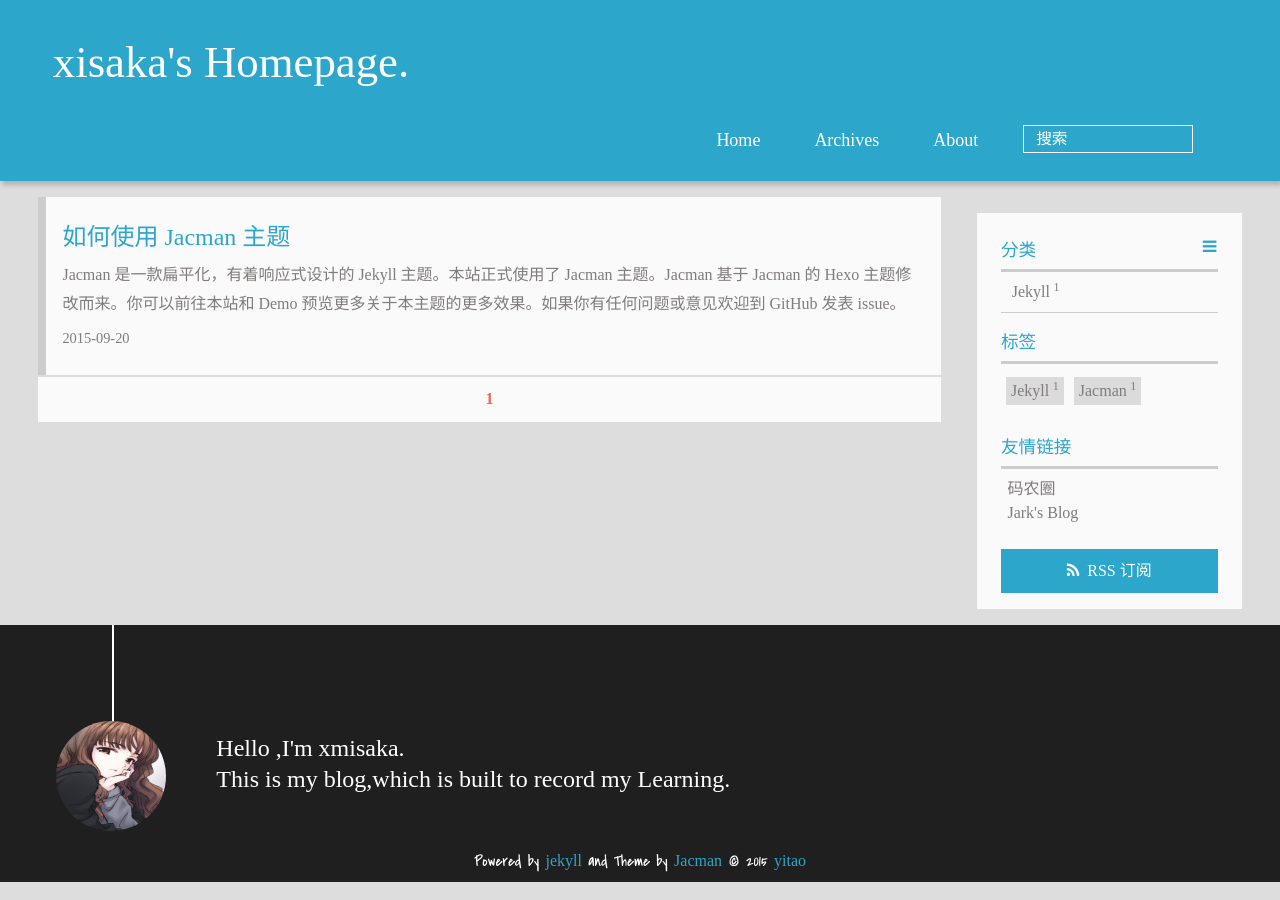
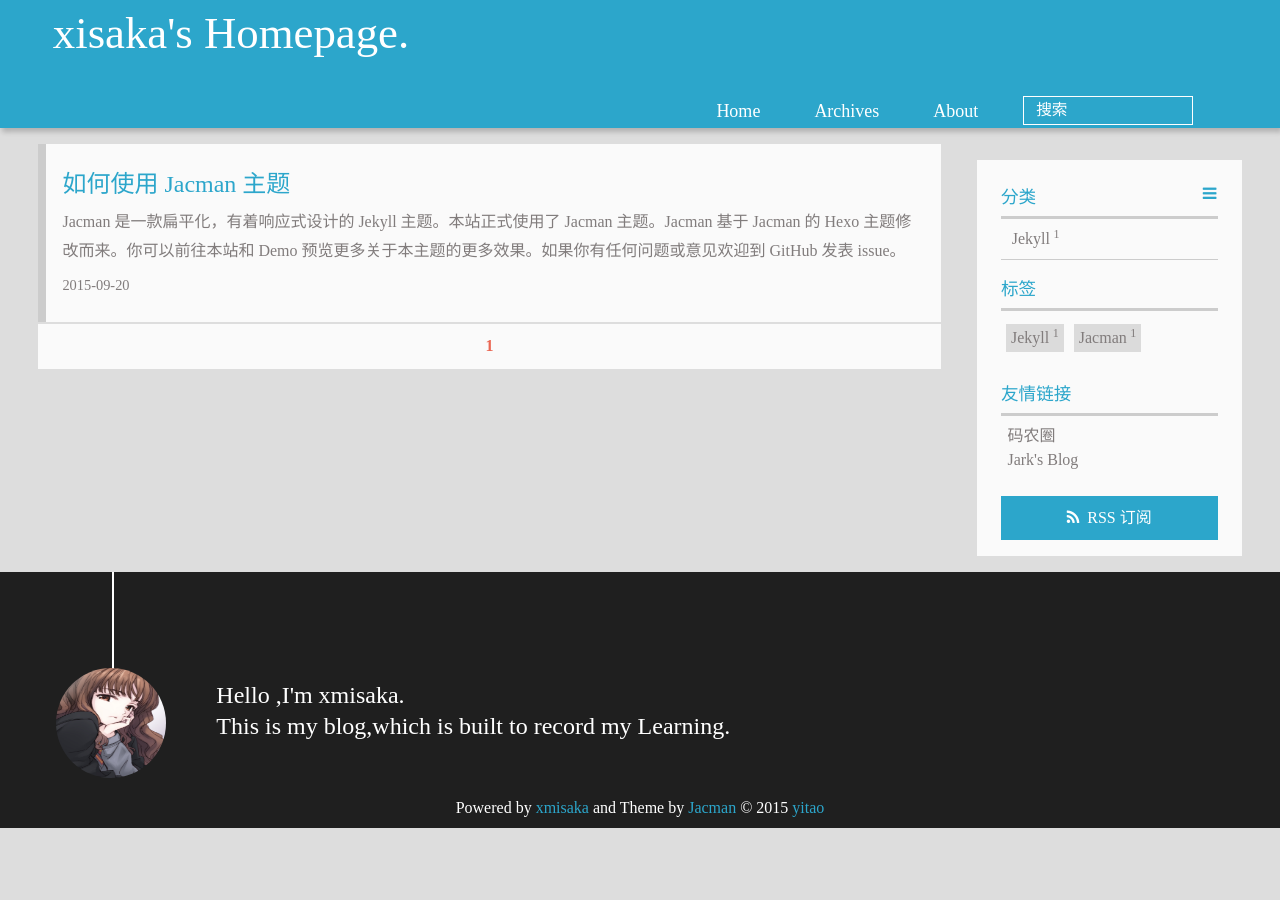
Before and after one commit to xmisaka/xmisaka.github.io, a Jekyll site: the page built from index.html, in a window 1280 px wide. Built offline with Jekyll 4.4.1, drawn with Linux system fonts in a browser that asks for light colours; Markdown is read by kramdown in place of the engine named in the settings; the list of posts is cut into pages by our own code.

Commit message:
modify homepage

```diff
--- a/_includes/_partial/footer.html
+++ b/_includes/_partial/footer.html
@@ -60,7 +60,7 @@
 				-->
 
 		<p class="copyright">
-		Powered by <a href="http://jekyllrb.com" target="_blank" title="jekyll">jekyll</a> and Theme by <a href="https://github.com/wuchong/jacman" target="_blank" title="Jacman">Jacman</a> © 2015
+		Powered by <a href="http://https://github.com/xmisaka" target="_blank" title="xmisaka">xmisaka</a> and Theme by <a href="https://github.com/wuchong/jacman" target="_blank" title="Jacman">Jacman</a> © 2015
 		{% if site.author.name %}
 		<a href="{{ site.root }}about" target="_blank" title="{{ site.author.name }}">{{ site.author.name }}</a>
 		{% else %}
--- a/assets/css/style.css
+++ b/assets/css/style.css
@@ -268,7 +268,7 @@ body >header{
 	color:#fff;padding:1em 0 .8em;
 }
 @media only screen and (min-width:1024px){
-	body >header{padding:1.8em 0 1.5em}
+	body >header{padding:0}
 }
 body >header >div{
 	width:95%;
@@ -668,7 +668,7 @@ archive-float li{float:left;margin:.3em;}@media only screen and (min-width:1024p
 .icon-linkedin:before{content:"\f08c"}
 .icon-douban:before{font-family:"fontdiao";-webkit-font-smoothing:antialiased;-moz-osx-font-smoothing:grayscale;content:"\f111"}
 .icon-zhihu:before{font-family:"fontdiao";-webkit-font-smoothing:antialiased;-moz-osx-font-smoothing:grayscale;content:"\f142"}
-.copyright{-webkit-font-smoothing:antialiased;-moz-osx-font-smoothing:grayscale;font-family:"covered_by_your_graceregular";width:100%;color:#fff;text-align:center;}@media only screen and (min-width:768px){.copyright{float:left}}
+.copyright{-webkit-font-smoothing:antialiased;-moz-osx-font-smoothing:grayscale;width:100%;color:#fff;text-align:center;}@media only screen and (min-width:768px){.copyright{float:left}}
 .copyright a{color:#2ca6cb;}.copyright a:hover{color:#2ca6cb;text-decoration:underline}.cc-license{width:100%;float:left;text-align:center;}
 .cc-license .cc-opacity{opacity:.7;-ms-filter:"progid:DXImageTransform.Microsoft.Alpha(Opacity=70)";filter:alpha(opacity=70);border-bottom:none;}
 .cc-license .cc-opacity:hover{opacity:.9;-ms-filter:"progid:DXImageTransform.Microsoft.Alpha(Opacity=90)";filter:alpha(opacity=90)}
```
